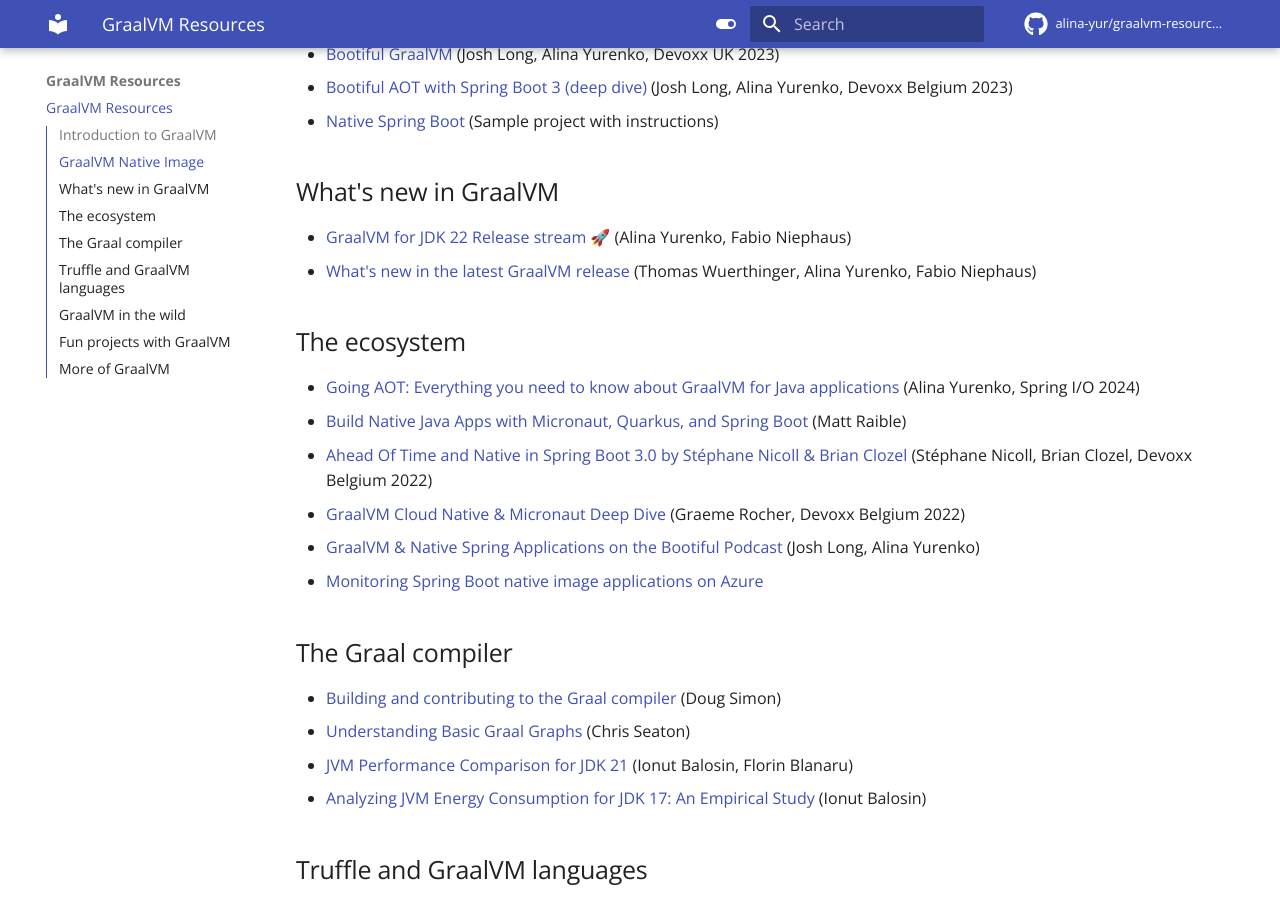
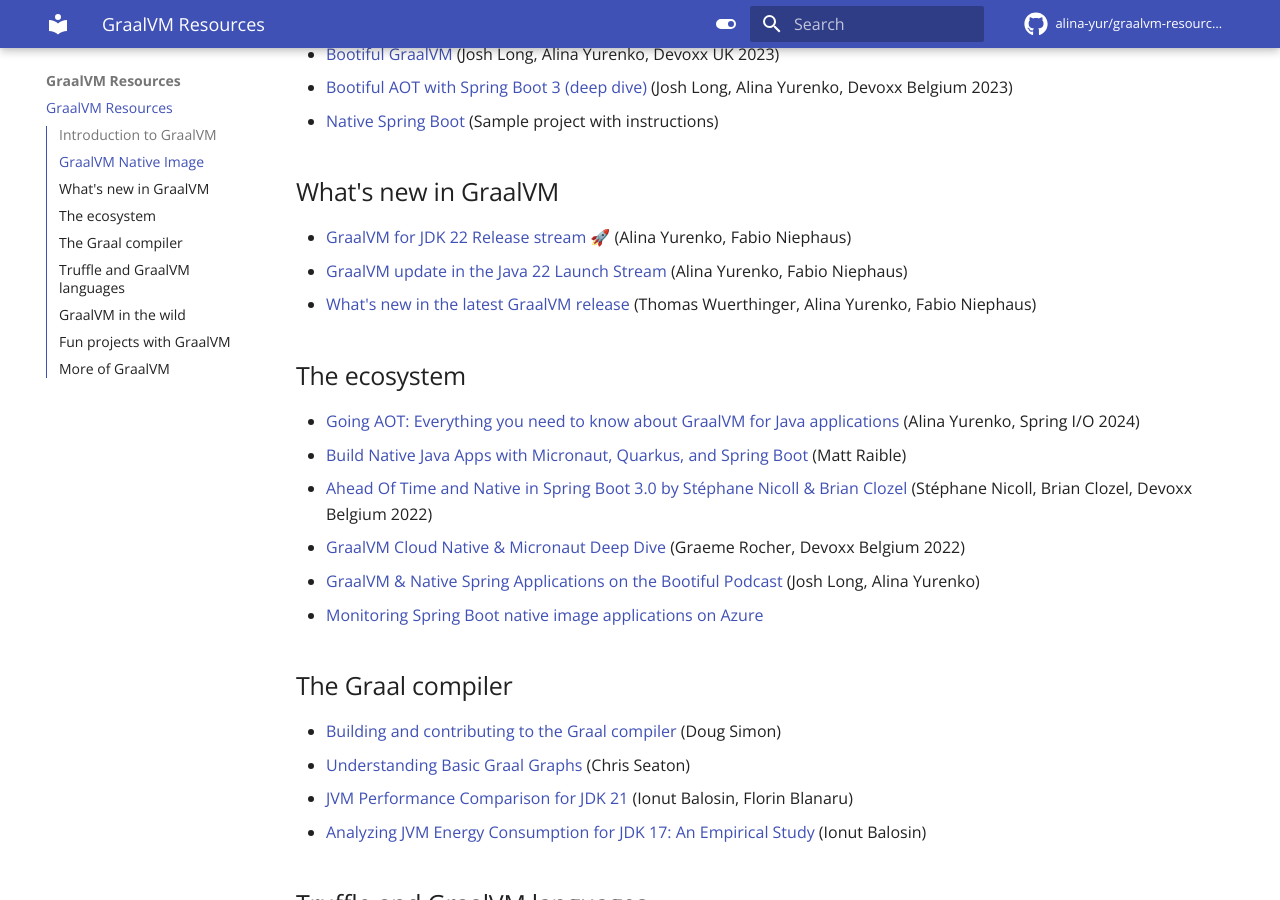
Before and after one commit to alina-yur/graalvm-resources, an MkDocs documentation site: the page built from docs/index.md, in a window 1280 px wide and 900 px high, scrolled down 800 px. Built offline with MkDocs 1.6.1 and Material for MkDocs 9.7.7, drawn with Linux system fonts in a browser that asks for light colours; comment, search, counter and statistics services are not loaded.

Commit message:
Update index.md

```diff
--- a/docs/index.md
+++ b/docs/index.md
@@ -28,6 +28,7 @@
 ## What's new in GraalVM
 
 - [GraalVM for JDK 22 Release stream 🚀](https://www.youtube.com/watch?v=xRcHlBnljwA) (Alina Yurenko, Fabio Niephaus)
+- [GraalVM update in the Java 22 Launch Stream](https://www.youtube.com/live/AjjAZsnRXtE?t=10441s) (Alina Yurenko, Fabio Niephaus)
 - [What's new in the latest GraalVM release](https://www.youtube.com/watch?v=lWhEg-6DqM0) (Thomas Wuerthinger, Alina Yurenko, Fabio Niephaus)
 
 ## The ecosystem
```
